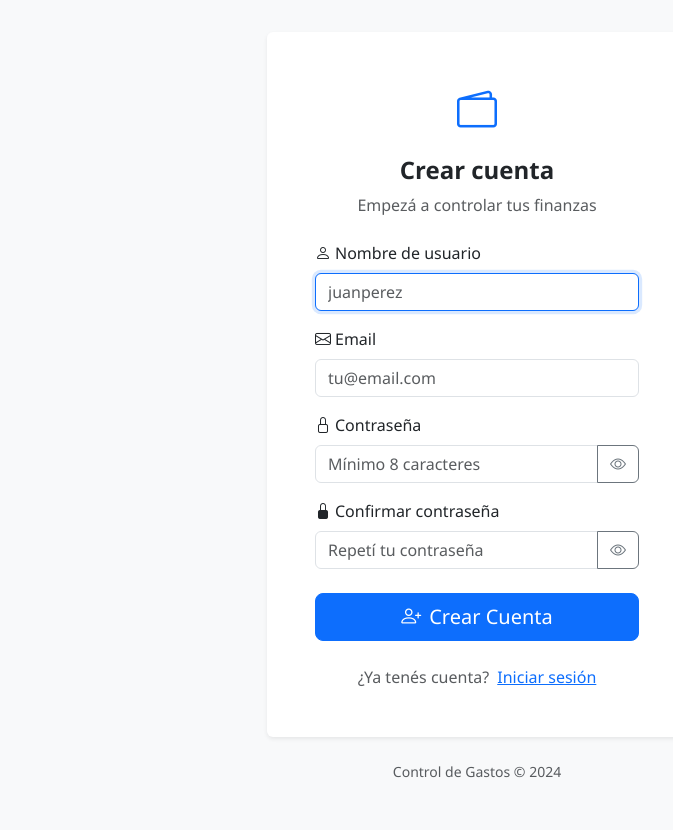
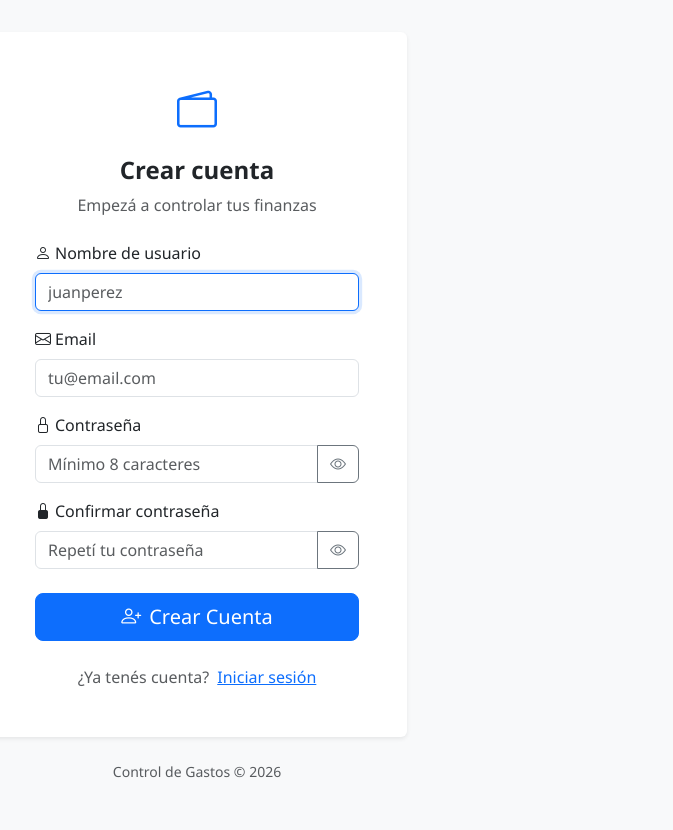
Before and after one commit to Nicokac/control_gastos, a Django app: page /users/register/ in a window 1280 px wide; the page is wider, and only the part inside the window is pictured. Shown: the part 56-886 px from the top of that part, without its empty margins (443-1116 px from the left). Run offline with Django 5.2, Linux system fonts and the light colour scheme; parts of the project's set-up code (start-up, migrations or seed data) failed here and were passed over.

Commit message:
fix: Corrección en el centrado del div de login y register.

```diff
--- a/static/css/main.css
+++ b/static/css/main.css
@@ -82,9 +82,14 @@ body {
 }
 
 /* --- Main Content --- */
-main {
+/* main {
+    margin-left: var(--sidebar-width); */
+.app-main {
+    min-height: calc(100vh - var(--navbar-height));
+}
+
+.app-main--with-sidebar {
     margin-left: var(--sidebar-width);
-    min-height: calc(100vh - var(--navbar-height));
 }
 
 @media (max-width: 767.98px) {
@@ -94,7 +99,8 @@ main {
         top: 0;
     }
 
-    main {
+    /* main { */
+    .app-main--with-sidebar {
         margin-left: 0;
     }
 }
--- a/templates/users/register.html
+++ b/templates/users/register.html
@@ -138,7 +138,7 @@
 
         <!-- Footer -->
         <p class="text-center text-muted mt-4 small">
-            Control de Gastos &copy; 2024
+            Control de Gastos &copy; {% now "Y" %}
         </p>
     </div>
 </div>
```
